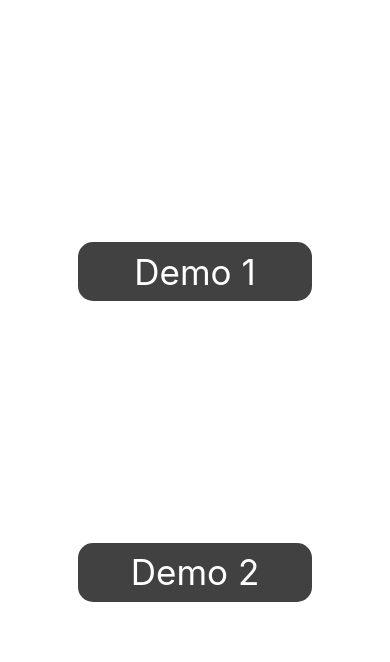
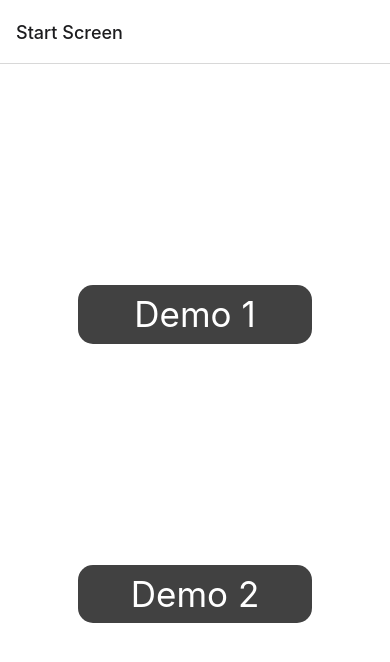
Before and after one commit to annie-elequin/ifc-companion-app, a React Native app: screen / in a window 390 px wide. Shown: the top 662 px of the page. Built offline with nearby package versions, Linux system fonts and the light colour scheme.

Commit message:
Separated StartScreen into it's own file

```diff
--- a/App.tsx
+++ b/App.tsx
@@ -1,43 +1,19 @@
-import { Pressable, StyleSheet, Text, View } from 'react-native';
+import { NavigationContainer } from "@react-navigation/native";
+import { createNativeStackNavigator } from "@react-navigation/native-stack";
+
+import StartScreen from "./src/screens/StartScreen";
+
+const Stack = createNativeStackNavigator();
 
 export default function App() {
   return (
-    <View style={styles.container}>
-      <Pressable style={styles.button}>
-        <Text style={styles.buttonText}>
-          Demo 1
-        </Text>
-      </Pressable>
-
-      <Pressable style={styles.button}>
-        <Text style={styles.buttonText}>
-          Demo 2
-        </Text>
-      </Pressable>
-    </View>
+    <NavigationContainer>
+      <Stack.Navigator>
+        <Stack.Screen
+          name="Start Screen"
+          component={StartScreen}
+        />
+      </Stack.Navigator>
+    </NavigationContainer>
   );
 }
-
-const styles = StyleSheet.create({
-  container: {
-    flex: 1,
-    backgroundColor: '#fff',
-    alignItems: 'center',
-    justifyContent: 'space-evenly',
-  },
-  button: {
-    width: '60%',
-
-    alignItems: 'center',
-    justifyContent: 'center',
-
-    aspectRatio: 4,
-    borderRadius: 15,
-    backgroundColor: '#414141'
-  },
-  buttonText: {
-    color: '#ffffff',
-    fontSize: 35,
-    textAlign: 'center',
-  },
-});
--- /dev/null
+++ b/src/screens/StartScreen.tsx
@@ -0,0 +1,43 @@
+import { StyleSheet, View, Text, Pressable } from 'react-native';
+
+export default function StartScreen() {
+  return (
+    <View style={styles.container}>
+      <Pressable style={styles.button}>
+        <Text style={styles.buttonText}>
+          Demo 1
+        </Text>
+      </Pressable>
+
+      <Pressable style={styles.button}>
+        <Text style={styles.buttonText}>
+          Demo 2
+        </Text>
+      </Pressable>
+    </View>
+  );
+}
+
+const styles = StyleSheet.create({
+  container: {
+    flex: 1,
+    backgroundColor: '#fff',
+    alignItems: 'center',
+    justifyContent: 'space-evenly',
+  },
+  button: {
+    width: '60%',
+
+    alignItems: 'center',
+    justifyContent: 'center',
+
+    aspectRatio: 4,
+    borderRadius: 15,
+    backgroundColor: '#414141'
+  },
+  buttonText: {
+    color: '#ffffff',
+    fontSize: 35,
+    textAlign: 'center',
+  },
+});
```
